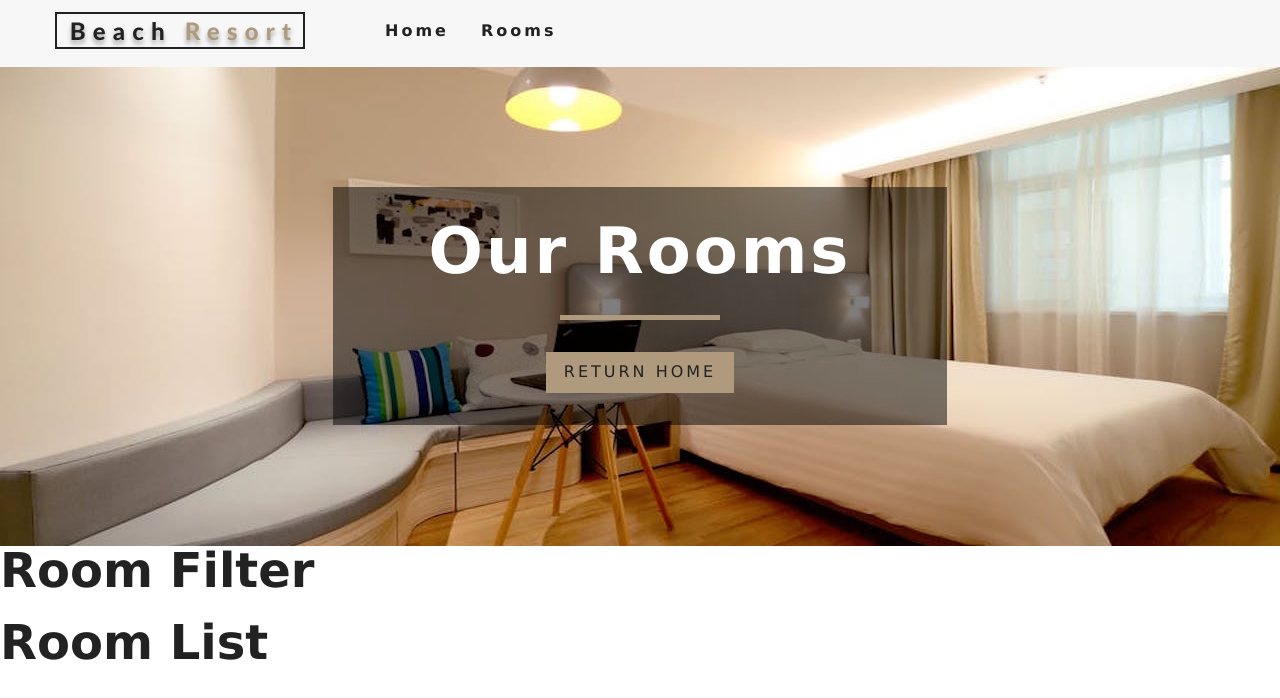
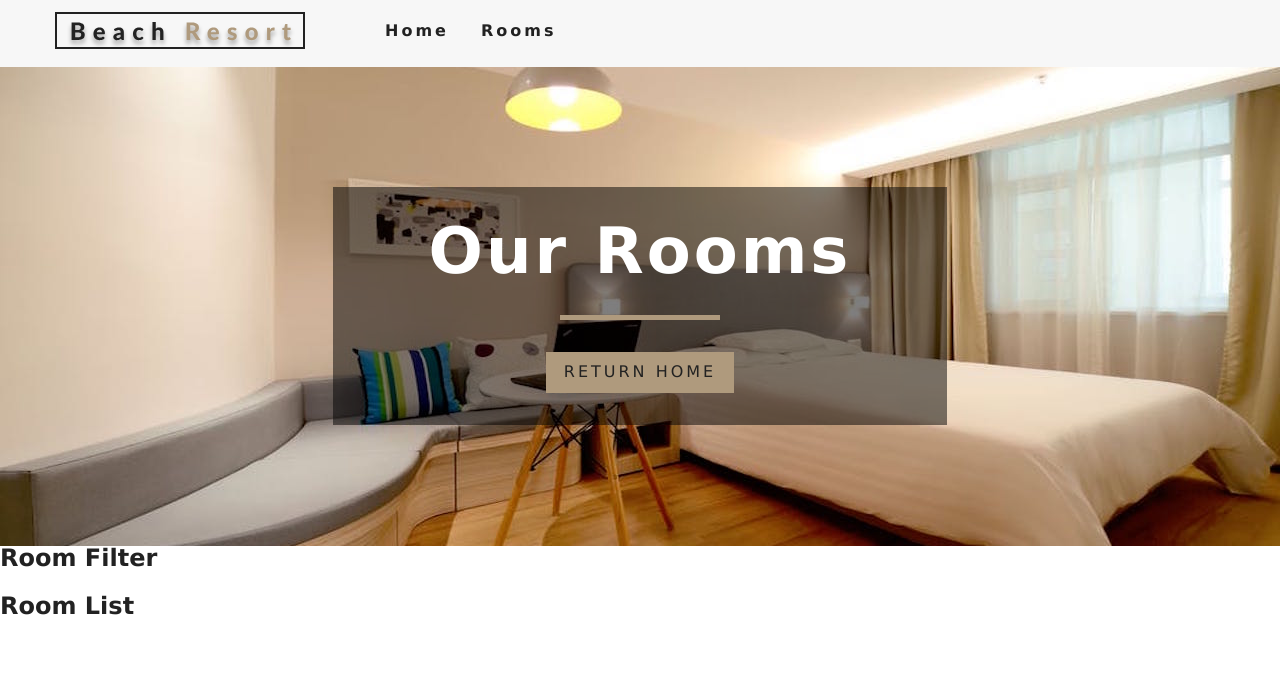
Before and after one commit to mb2o/react-beach-resort, a React (Create React App) app: page /rooms in a window 1280 px wide. Shown: the top 698 px of the page. Built offline with nearby package versions, Linux system fonts and the light colour scheme.

Commit message:
Room Container with HOC

```diff
--- a/src/components/RoomFilter.js
+++ b/src/components/RoomFilter.js
@@ -3,7 +3,7 @@ import React from 'react';
 export default function RoomFilter() {
   return (
     <div>
-      <h1>Room Filter</h1>
+      <h3>Room Filter</h3>
     </div>
   );
 }
--- a/src/components/RoomList.js
+++ b/src/components/RoomList.js
@@ -3,7 +3,7 @@ import React from 'react';
 export default function RoomList() {
   return (
     <div>
-      <h1>Room List</h1>
+      <h3>Room List</h3>
     </div>
   );
 }
--- a/src/components/RoomsContainer.js
+++ b/src/components/RoomsContainer.js
@@ -2,13 +2,10 @@ import React from 'react';
 import Loading from '../components/Loading';
 import RoomFilter from './RoomFilter';
 import RoomList from './RoomList';
-import { RoomConsumer } from '../context';
+import { withRoomConsumer } from '../context';
 
-export default function RoomsContainer() {
-  return (
-    <RoomConsumer>
-      {value => {
-        const { loading, sortedRooms, rooms } = value;
+function RoomsContainer({ context }) {
+  const { loading, rooms, sortedRooms } = context;
 
   if (loading) {
     return <Loading />;
@@ -20,7 +17,6 @@ export default function RoomsContainer() {
       <RoomList rooms={sortedRooms} />
     </div>
   );
-      }}
-    </RoomConsumer>
-  );
 }
+
+export default withRoomConsumer(RoomsContainer);
--- a/src/context.js
+++ b/src/context.js
@@ -57,4 +57,15 @@ class RoomProvider extends Component {
 
 const RoomConsumer = RoomContext.Consumer;
 
+// HOC
+export function withRoomConsumer(Component) {
+  return function ConsumerWrapper(props) {
+    return (
+      <RoomConsumer>
+        {value => <Component {...props} context={value} />}
+      </RoomConsumer>
+    );
+  };
+}
+
 export { RoomProvider, RoomConsumer, RoomContext };
```
Lines whose indentation alone changed are shown as unchanged.
